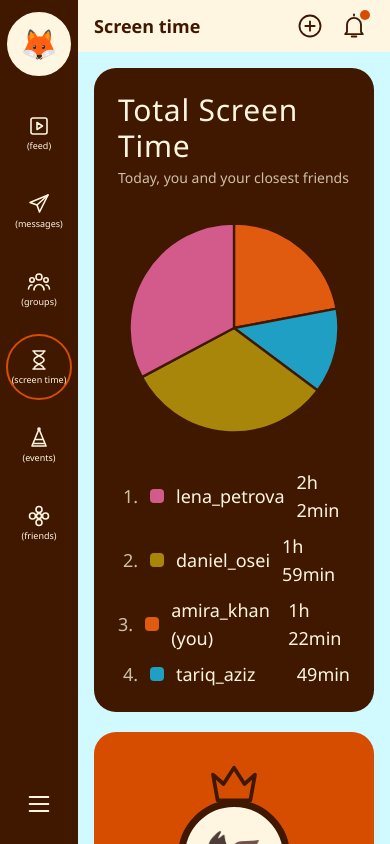
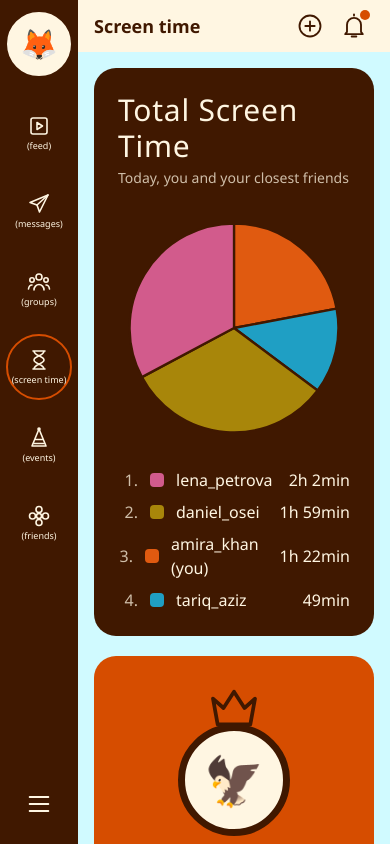
Before and after one commit to fatimaahmedd91-cell/studybuddy, a Next.js app in the folder frontend/: page /screen-time in a window 390 px wide. Shown: the top 844 px of the page. Built offline with nearby package versions, Linux system fonts and the light colour scheme.

Commit message:
Keep screen time values on one line at phone width
Co-Authored-By: Claude Opus 5.5 <noreply@anthropic.com>
Claude-Session: https://claude.ai/code/session_016LNmBGG2PnbCrKvsDdTJH5

```diff
--- a/frontend/src/app/screen-time/page.tsx
+++ b/frontend/src/app/screen-time/page.tsx
@@ -112,13 +112,13 @@ export default function ScreenTimePage() {
         </div>
         <ol className="mt-6 space-y-2">
           {ranked.map((s, i) => (
-            <li key={s.id} className="flex items-center justify-between gap-3 text-lg">
-              <span className="flex items-center gap-3">
+            <li key={s.id} className="flex items-center justify-between gap-3 text-base sm:text-lg">
+              <span className="flex min-w-0 items-center gap-3">
                 <span className="w-5 text-right opacity-75">{i + 1}.</span>
                 <span className="h-3.5 w-3.5 shrink-0 rounded-[4px]" style={{ background: s.color }} aria-hidden="true" />
                 {s.label}
               </span>
-              <span className="tabular-nums">{formatMinutes(s.minutes)}</span>
+              <span className="whitespace-nowrap tabular-nums">{formatMinutes(s.minutes)}</span>
             </li>
           ))}
         </ol>
```
